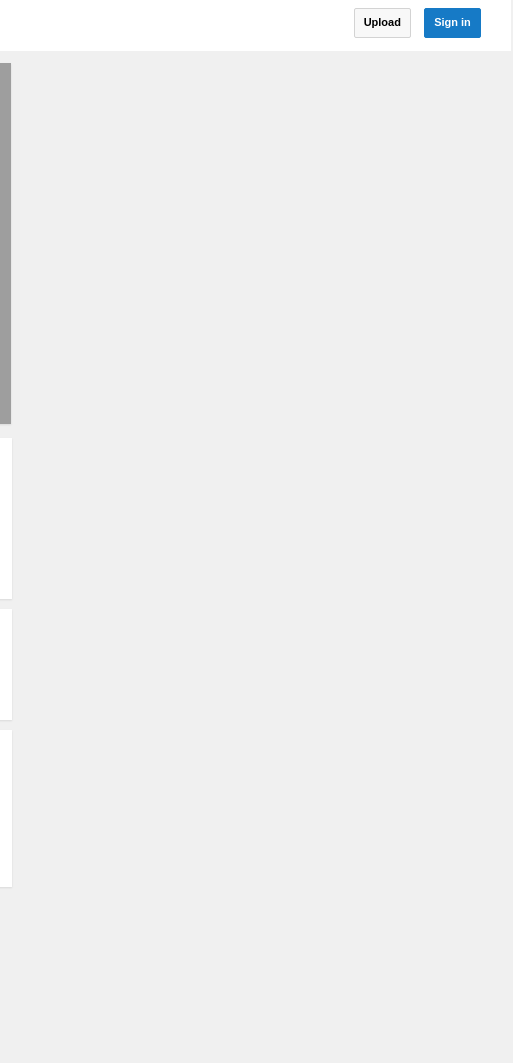
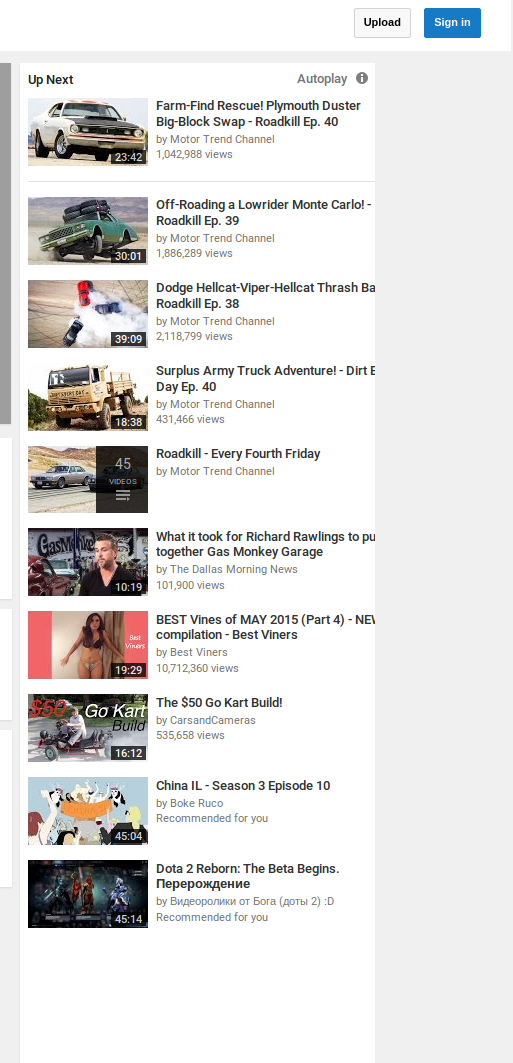
Before and after one commit to kyle-annen/yt_clone, a plain HTML site: page index.html in a window 1280 px wide. Shown: the full height of the page, 767-1280 px from the left. Before the commit the page ends 1016 px from the top, so only its background shows below. Drawn offline with Linux system fonts and the light colour scheme; grey boxes are pictures that could not be loaded.

Commit message:
finish project

```diff
--- a/css/stylesheet.css
+++ b/css/stylesheet.css
@@ -161,6 +161,7 @@
 #content_container {
   width: auto;
   max-width: 1003px;
+  min-width: 1003px;
   height: auto;
   min-height: 1000px;
   display: block;
@@ -459,3 +460,20 @@
   color: grey;
 
 }
+
+.right_sidebar_container {
+  float: right;
+  clear: both;
+  overflow: auto;
+  width: 360px;
+}
+
+.right_sidebar {
+  background-color: #fff;
+  box-shadow: 0px 1px 2px rgba(0, 0, 0, 0.1);
+  margin: 55px 0 0 5px;
+  min-height: 1000px;
+  width: 355px;
+  overflow: auto;
+
+}
--- a/index.html
+++ b/index.html
@@ -37,7 +37,13 @@
       </div>
     </div>
     <div id="body_background">
+
       <div id="content_container">
+        <div class="right_sidebar_container">
+          <div class="right_sidebar">
+            <img src="images/sidebar.png"/>
+          </div>
+        </div>
         <iframe width="639" height="361" src="https://www.youtube.com/embed/2sx52W9CJug" frameborder="0" allowfullscreen></iframe>
         <div id="lower_content_container">
             <div id="video_desc_container">
@@ -72,22 +78,14 @@
                     <span class="share_text">Share</span>
                     <img class="share_img" src="images/more.png"/>
                     <span class="share_text">More</span>
-
-
                     <span class="thumb_count">129</span>
                     <img class="thumb_img" src="images/thumbsdown.png"/>
                     <span class="thumb_count">12,382</span>
                     <img class="thumb_img" src="images/thumbsup.png"/>
-
-
-                  </div>
-
-
-                </div>
-
                   </div>
                 </div>
-
+              </div>
+            </div>
             <div id="video_desc_container">
               <div class="watch_header">
                 <div id="vid_desc">
@@ -100,7 +98,7 @@
                   </div>
                 </div>
               </div>
-
+            </div>
             <div id="video_desc_container">
               <div class="watch_header">
                 <div id="vid_desc">
@@ -123,6 +121,7 @@
             </div>
 
         </div>
+
       </div>
     </div>
   </body>
```
Also changed, not shown: images/sidebar.png (added). Lines whose indentation alone changed are shown as unchanged.
